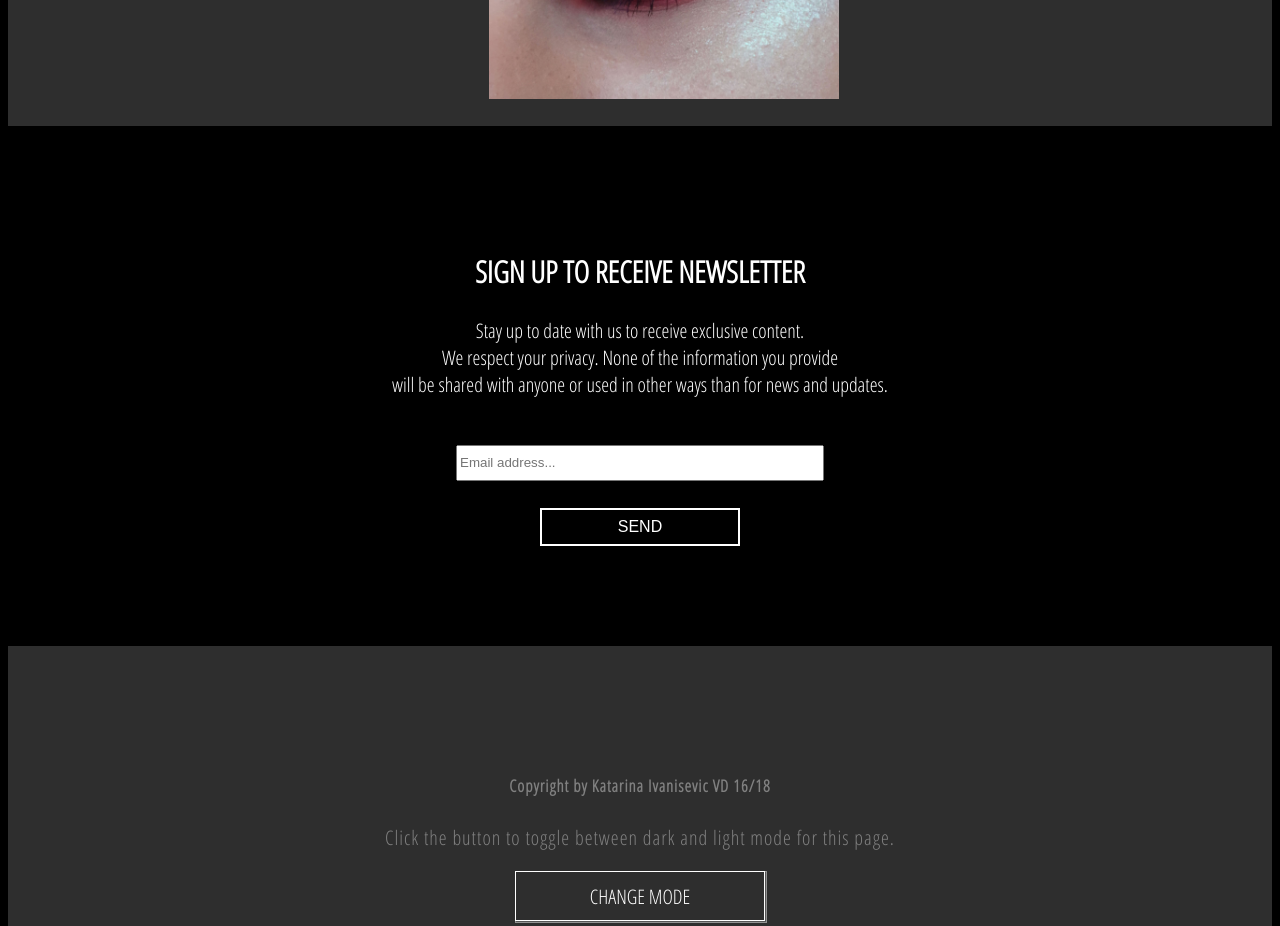
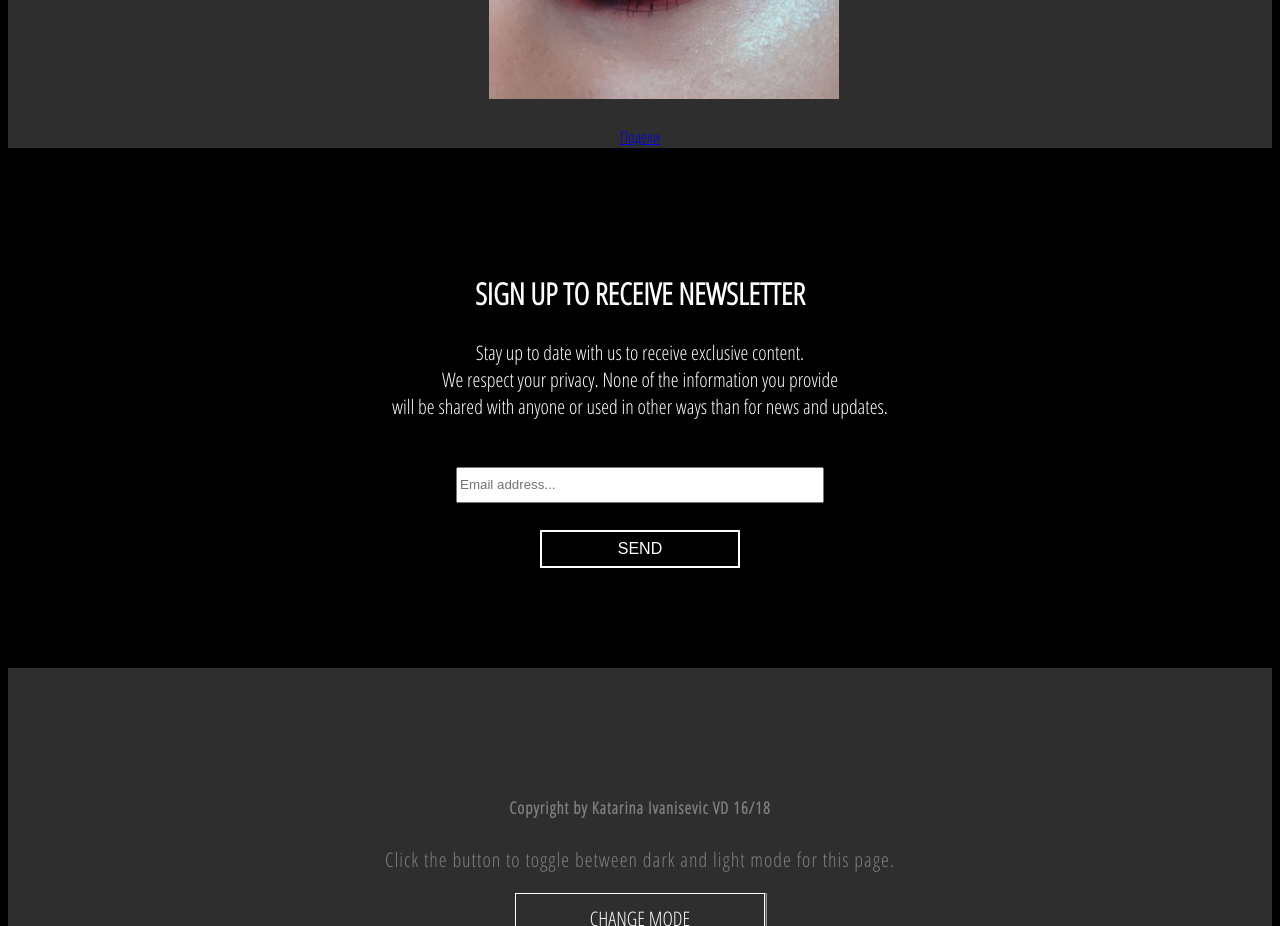
Before and after one commit to katyiv/Katherine, a plain HTML site: page index.html in a window 1280 px wide. Shown: the part 1480-2406 px from the top of the page. Drawn offline with Linux system fonts and the light colour scheme.

Commit message:
Update index.html

```diff
--- a/index.html
+++ b/index.html
@@ -94,8 +94,7 @@ Place for Unique Face Art ideas and makeup">
   <span class="dot" onclick="currentSlide(4)"></span>
   <span class="dot" onclick="currentSlide(5)"></span>
 </div>
-
-
+<div class="fb-share-button" data-href="https://katyiv.github.io/Katherine/" data-layout="button" data-size="small"><a target="_blank" href="https://www.facebook.com/sharer/sharer.php?u=https%3A%2F%2Fkatyiv.github.io%2FKatherine%2F&amp;src=sdkpreparse" class="fb-xfbml-parse-ignore">Подели</a></div>
 </div>
 
 
```
